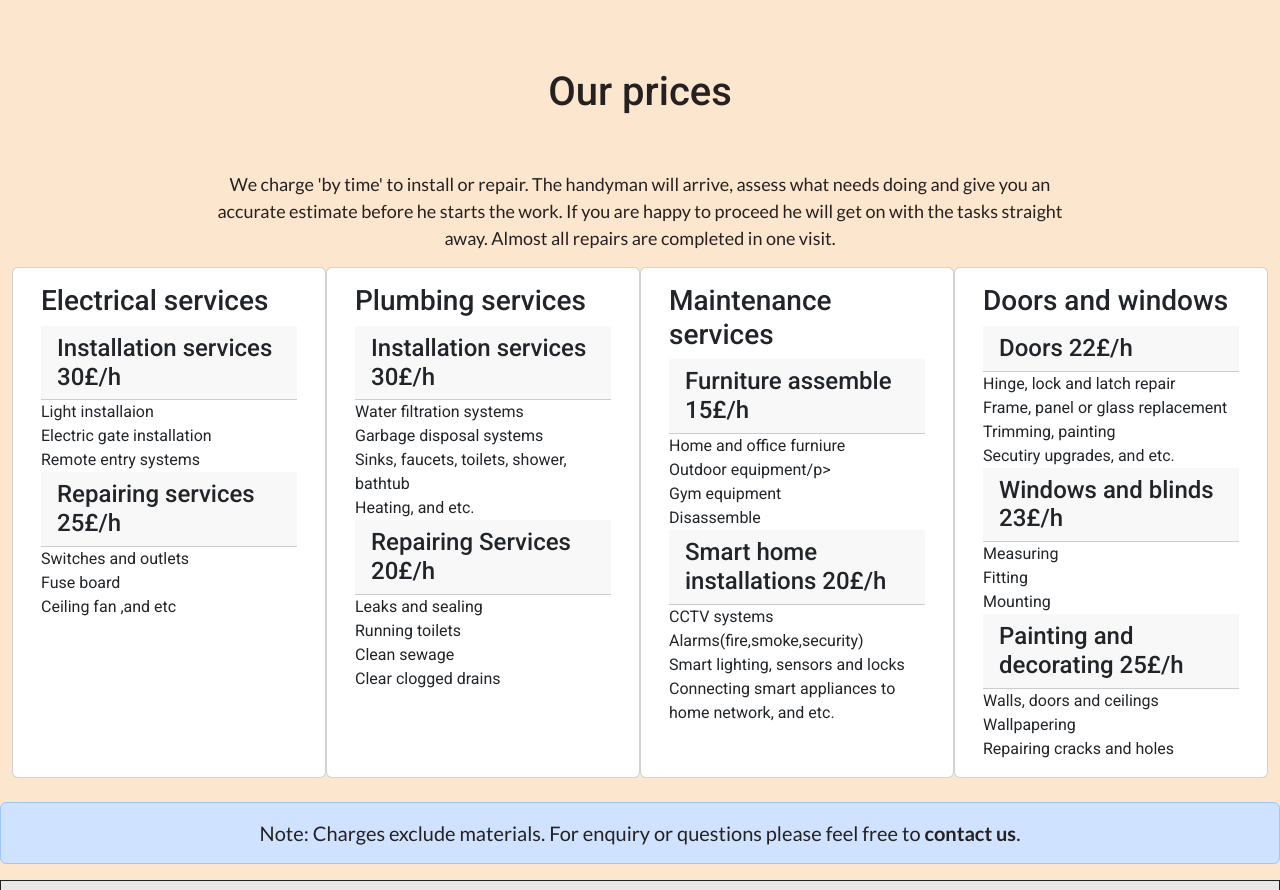
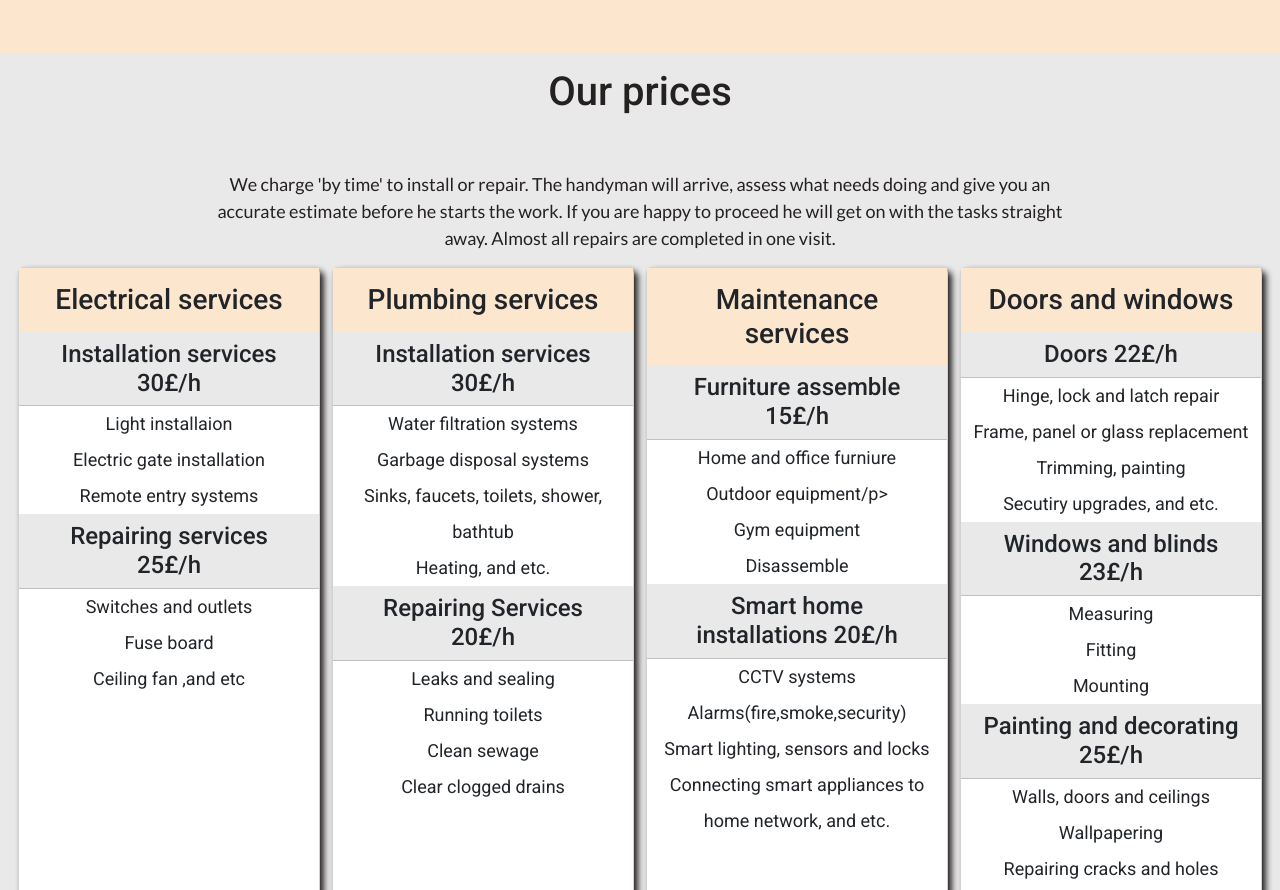
Before and after one commit to silviyahristova/handyfix, a plain HTML site: page service.html in a window 1280 px wide. Shown: the part 4596-5486 px from the top of the page. Drawn offline with nearby package versions, Linux system fonts and the light colour scheme.

Commit message:
fix: add more media queries and fix elements in footer and service.html, also style the price section

```diff
--- a/assets/css/style.css
+++ b/assets/css/style.css
@@ -426,6 +426,39 @@ div#icons {
     width: 100%;
 }
 
+/*Price section*/
+
+#price {
+    background-color: #e9e9e9;
+}
+
+.card {
+    --bs-card-spacer-x: 0;
+    box-shadow: 4px 4px 6px #262121;
+    padding: 0;
+}
+.card-body {
+    width: 100%;
+    text-align: center;
+    padding-top: 0;
+}
+
+ .card-title {
+    background-color: #fce6ce;
+    margin: 0;
+    padding: 15px;
+ }
+
+ .card-text {
+    font-size: 18px;
+    line-height: 2;
+ }
+
+ .card-header {
+    background-color: #e9e9e9;
+ }
+
+
 /*Footer*/
 
 footer {
@@ -568,6 +601,12 @@ footer {
     }
 }
 
+@media screen and (max-width: 766px){
+    .logo-brand {
+        margin-top:0;
+    }
+}
+
 /*Tablet*/
 @media screen and (min-width: 767px) {
     .heading {
@@ -619,6 +658,23 @@ footer {
         padding: 0;
     }
 
+    .card {
+        width: 48%;
+        margin: 0 auto;
+    }
+
+}
+
+@media screen and (max-width: 990px) {
+    .right {
+        display: flex;
+        flex-direction: column-reverse;
+    }
+
+    .left {
+        display: flex;
+        flex-direction: column-reverse;
+    }
 }
 
 /*Laptop*/
@@ -685,6 +741,11 @@ footer {
     .main-title-service {
         font-size: 100px;
     }
+
+    .card {
+        width: 24%;
+    }
+
 }
 
 @media screen and (min-width:1399px) {
```
